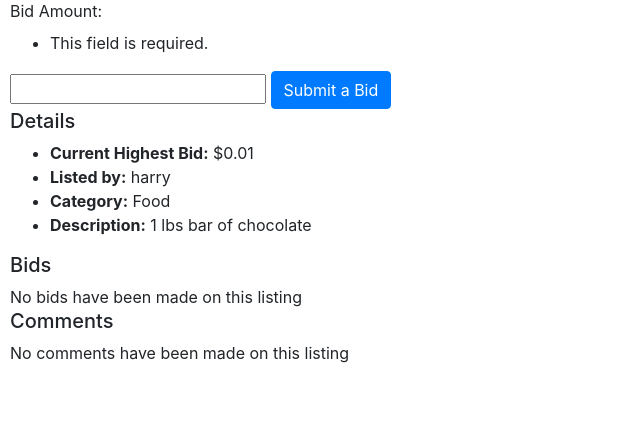
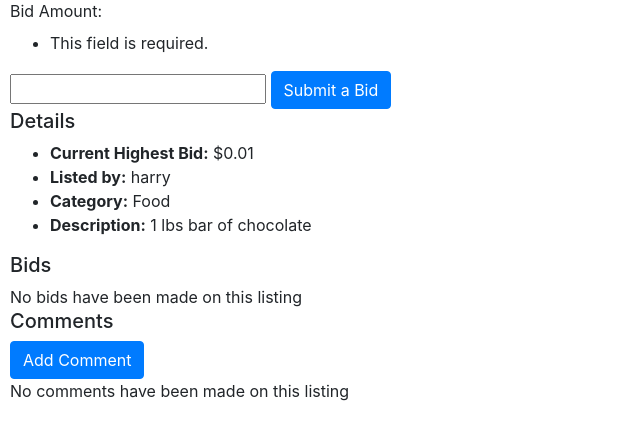
Before and after one commit to therochaexperience/cs50-django-auctions, a Django app: page /submitBid/1 in a window 1280 px wide. Shown: the part 272-712 px from the top of the page, without its empty margins (0-640 px from the left). Run offline with Django 3.2, Linux system fonts and the light colour scheme; a user stored in the database is signed in; data comes from the database, SQL or seed files in the repository; both versions use the stored data as it was after the commit; some libraries are stand-ins or nearby versions.

Commit message:
Created CommentForm. Added comments to listing template. Created addComments view. Need to create categories view.

```diff
--- a/auctions/forms.py
+++ b/auctions/forms.py
@@ -1,6 +1,6 @@
 from django.forms import ModelForm
 from django import forms
-from .models import Listing, Bid
+from .models import Listing, Bid, Comment
 
 class ListingForm(ModelForm): # how to create initial values
     class Meta:
@@ -14,3 +14,11 @@
         labels = {
             "amount": "Bid Amount"
         }
+
+class CommentForm(ModelForm):
+    class Meta:
+        model = Comment
+        fields = ['content']
+        labels = {
+            "content": "Add Comment"
+        }
--- a/auctions/templates/auctions/listing.html
+++ b/auctions/templates/auctions/listing.html
@@ -55,10 +55,15 @@
     {% endif %}
 
     <h5>Comments</h5>
+    <form action="{% url 'addComment' listing.id %}" method="post">
+        {% csrf_token %}
+        {{ commentForm }}
+        <input class="btn btn-primary" type="submit" value="Add Comment">
+    </form>
     {% if comments %}
         {% for comment in comments %}
         <li>
-                Comment Date/Time {{ bid.created_at }} Bid Amount: ${{ bid.amount }} by {{ bid.user }}
+            {{ comment.user }} on {{ comment.created_at }}: {{ comment.content }}
         </li>
         {% endfor %}
     {% else %}
--- a/auctions/views.py
+++ b/auctions/views.py
@@ -8,8 +8,8 @@
 from django.forms.models import model_to_dict
 from django.core.exceptions import ObjectDoesNotExist
 
-from .models import User, Listing, Bid
-from .forms import ListingForm, BidForm
+from .models import User, Listing, Bid, Comment
+from .forms import ListingForm, BidForm, CommentForm
 
 # Views allowing anonymous users
 
@@ -135,6 +135,8 @@
     except:
         return HttpResponseRedirect(reverse("index"))
     context["bids"] = listing.bids_on_listing.all()
+    context["comments"] = listing.comments_on_listing.all()
+    context["commentForm"] = CommentForm()
     if listing.active:
         if listing.owner.id == request.user.id:
             context["owner"] = True
@@ -222,7 +224,16 @@
 
 @login_required
 def addComment(request, listingID):
-    pass
+    listing = Listing.objects.get(pk=listingID)
+    commentForm = CommentForm(request.POST)
+
+    if commentForm.is_valid():
+        comment = Comment.create(
+            listing = listing,
+            user = User.objects.get(pk=request.user.id),
+            content = commentForm.cleaned_data['content'])
+        comment.save()
+    return HttpResponseRedirect(reverse("viewListing", args=[listing.id]))
 
 @login_required
 def deleteComment(request, listingID):
```
Also changed, not shown: db.sqlite3.
